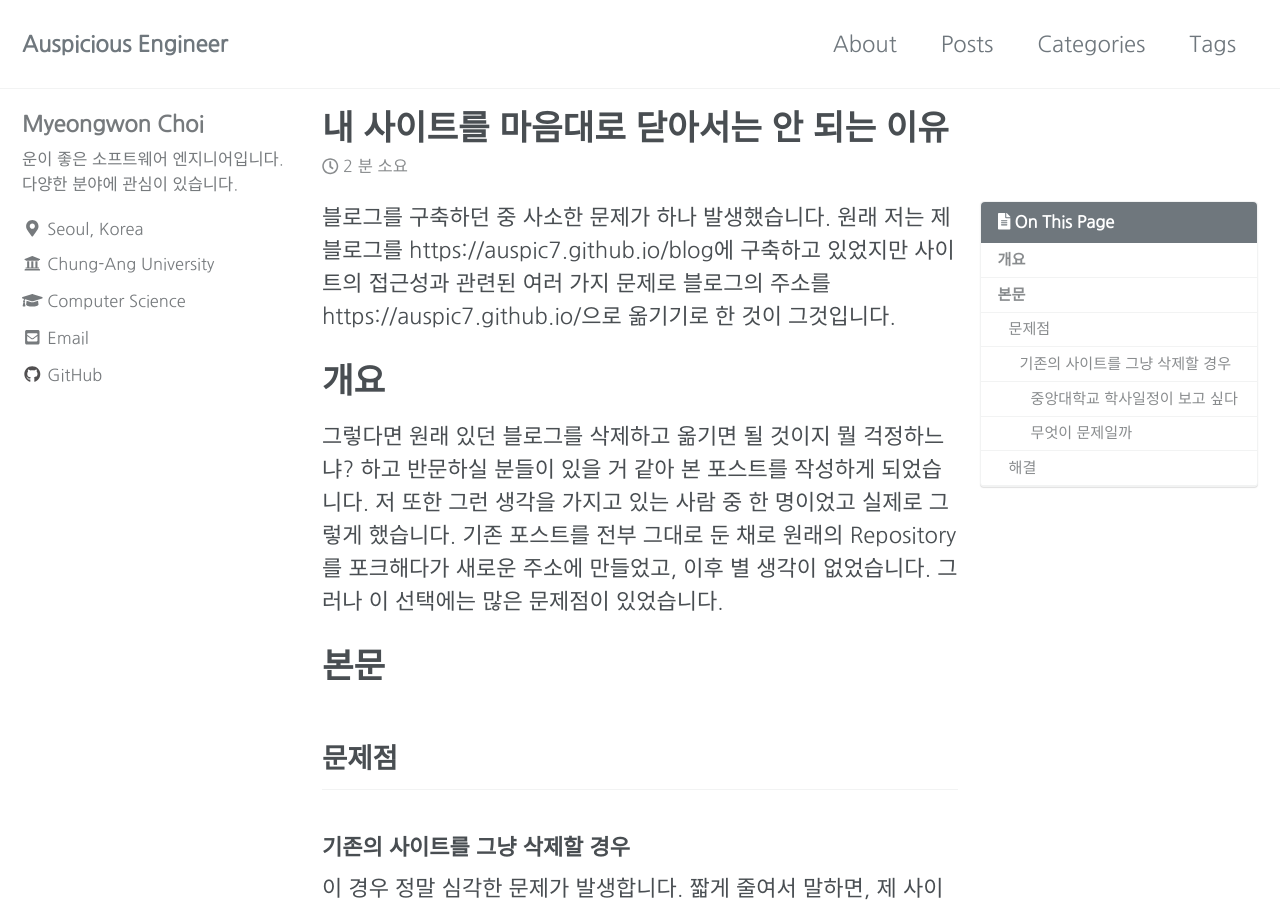
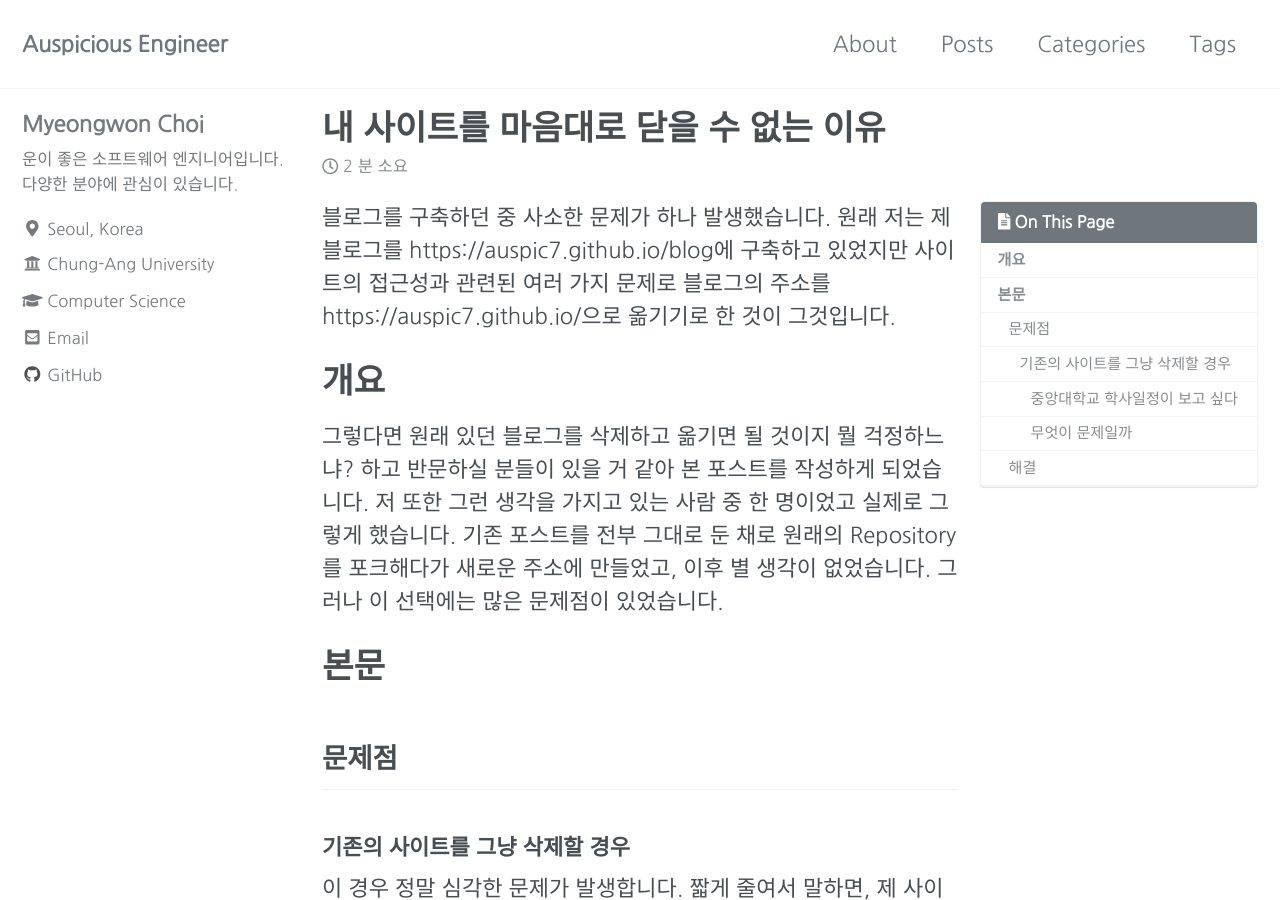
Before and after one commit to auspic7/auspic7.github.io.bak, a Jekyll site: the page built from _posts/2018-12-11-내-사이트를-마음대로-닫아서는-안-되는-이유.md, in a window 1280 px wide and 900 px high. Built offline with Jekyll 4.4.1, drawn with Linux system fonts in a browser that asks for light colours; cached includes are drawn as plain includes; nearby versions of some CDN libraries; comment, search, counter and statistics services are not loaded.

Commit message:
post added

```diff
--- a/_posts/2018-12-11-내-사이트를-마음대로-닫아서는-안-되는-이유.md
+++ b/_posts/2018-12-11-내-사이트를-마음대로-닫아서는-안-되는-이유.md
@@ -1,5 +1,5 @@
 ---
-title:  "내 사이트를 마음대로 닫아서는 안 되는 이유"
+title:  "내 사이트를 마음대로 닫을 수 없는 이유"
 permalink: "/:categories/you-have-to-maintain-your-site-before-everyone-notice-it"
 date: 2018-12-11 01:00:00 +0900
 categories: [Web]
```
